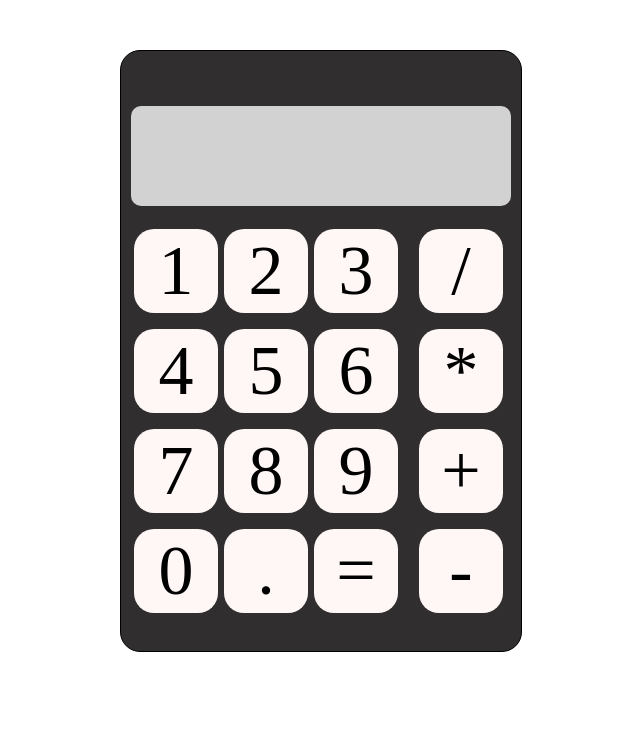
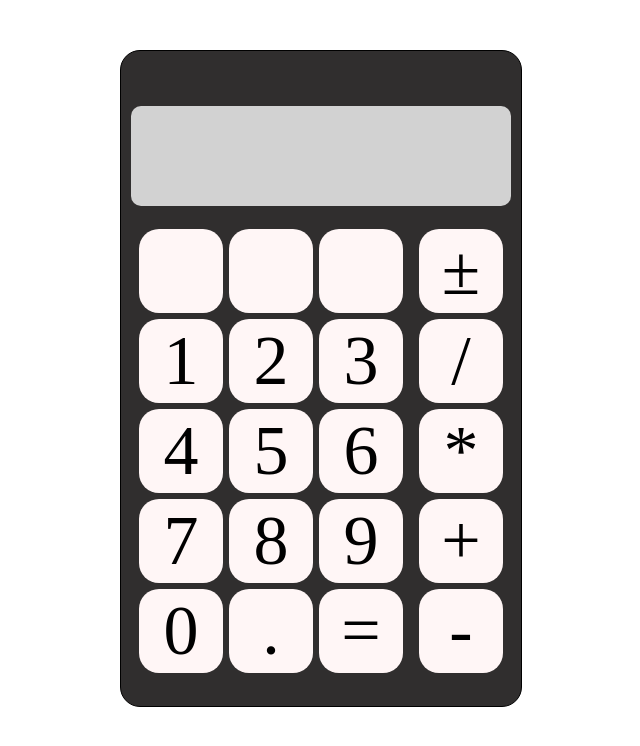
Before and after one commit to adaskest/Calculator, a plain HTML site: page calculator/index.html in a window 1280 px wide. Shown: the whole page, without its empty margins (319-959 px from the left). Drawn offline with Linux system fonts and the light colour scheme; a web font is replaced by a local one.

Commit message:
Add more math symbols

```diff
--- a/calculator/index.html
+++ b/calculator/index.html
@@ -23,8 +23,12 @@
         </div>
         <div class="calcu">
             <div class="numbers">
+                <div class="btn number"></div>
+                <div class="btn number"></div>
+                <div class="btn number"></div>
             </div>
             <div class="symbols">
+                <div class="plusMinus number">±</div>
                 <div class="btn number">/</div>
                 <div class="btn number">*</div>
                 <div class="btn number">+</div>
--- a/calculator/main.js
+++ b/calculator/main.js
@@ -1,6 +1,7 @@
 const result = document.querySelector('.result');
 const numbers = document.querySelector('.numbers');
 const btns = document.querySelectorAll('.btn');
+const plusMinus = document.querySelector(".plusMinus");
 localStorage.setItem('num1', '');
 localStorage.setItem('num2', '');
 localStorage.setItem('symbol', '');
@@ -19,7 +20,7 @@ let mathRes;
 let count = true;
 let dotClicked = true;
 
-//  Number buttons
+// Create number buttons
 
 for (let index = 1; index < 11; index++) {
     number = document.createElement('div');
@@ -32,7 +33,7 @@ for (let index = 1; index < 11; index++) {
     number.onclick = clickedNr;
 }
 
-// Dot button
+// Create dot button and onclick event
 
 const dot = document.createElement('div');
 dot.classList.add('number');
@@ -45,7 +46,7 @@ dot.onclick = (e) => {
     }
 }
 
-// Equal button
+// Create equal button
 
 const equal = document.createElement('div');
 equal.classList.add('number');
@@ -79,6 +80,7 @@ function clickedNr(e) {
 
 for (const btn of btns) {
     btn.onclick = (e) => {
+        console.log(e);
         if (!firstSecondNr) hiddenEqualFunc();
         localStorage.setItem('symbol', e.target.textContent);
         result.textContent = '';
--- a/calculator/style.css
+++ b/calculator/style.css
@@ -3,8 +3,16 @@
     padding: 0;
 }
 
+.d-flex {
+    display: flex;
+}
+
+.m-0-15 {
+    margin: 0 15px;
+}
+
 .calcul {
-    height: 600px;
+    height: fit-content;
     width: 400px;
     border: 1px solid black;
     margin: 50px auto;
@@ -34,23 +42,25 @@
 }
 
 .calcu {
-    width: 400px;
+    height: 460px;
+    width: 370px;
     display: flex;
     margin: 20px auto;
 }
 
 .numbers {
-    margin-left: 10px;
-    height: 400px;
+    height: 360px;
+    width: 270px;
     display: flex;
     flex-wrap: wrap;
 }
 
 .symbols {
-    height: 400px;
+    height: 360px;
+    width: 90px;
     display: flex;
     flex-wrap: wrap;
-    margin-right: 10px;
+    margin-left: 10px;
 }
 
 .number {
```
